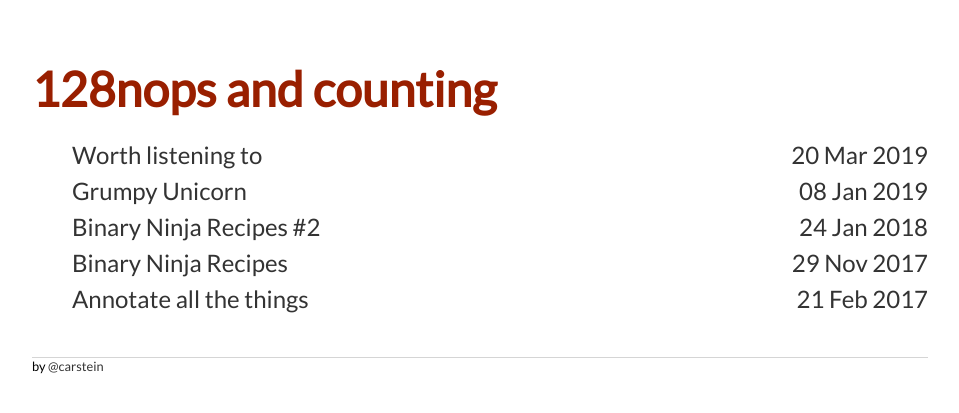
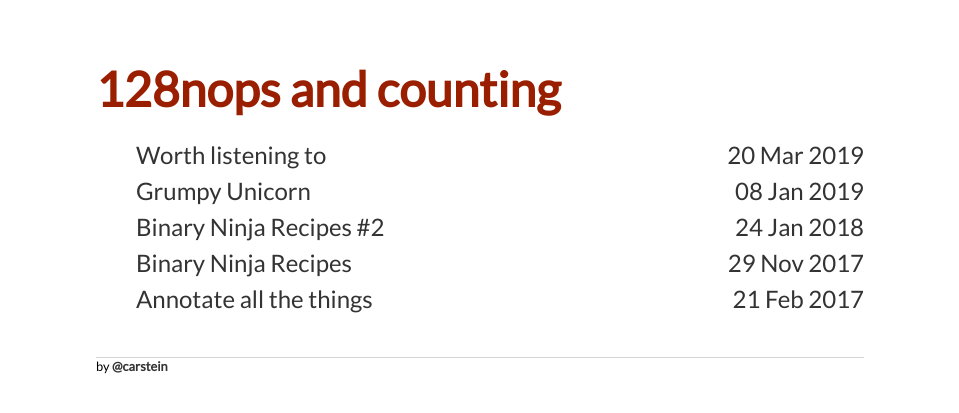
Before and after one commit to carstein/carstein.github.io, a Jekyll site: the page built from index.html, in a window 1280 px wide. Shown: the top 413 px of the page, without its empty margins (160-1119 px from the left). Built offline with Jekyll 4.4.1, drawn with Linux system fonts in a browser that asks for light colours.

Commit message:
Update style.css
minor changes - width and footer style

```diff
--- a/css/style.css
+++ b/css/style.css
@@ -3,7 +3,7 @@
 
 body {
     margin: 60px auto;
-    width: 70%;
+    width: 60%;
     font-family: 'Lato', sans-serif;
 }
 nav ul, footer ul {
@@ -85,7 +85,7 @@
 }
 
 footer a {
-  font-weigth: bold;
+  font-weight: bold;
   color: #333;
 }
 
```
